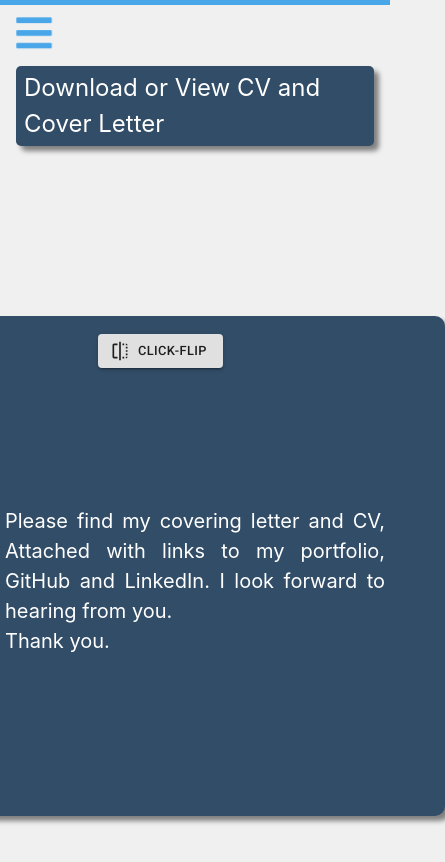
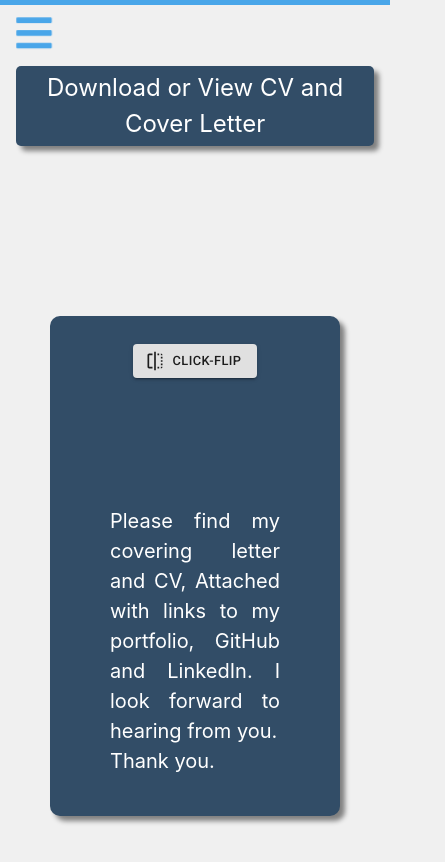
Before and after one commit to niroshanwitharana/My-React-Portfolio, a React (Create React App) app: page /documents in a window 390 px wide. Shown: the top 862 px of the page, 445 px wide, since content can reach past the window. Built offline with nearby package versions, Linux system fonts and the light colour scheme.

Commit message:
updated media queries

```diff
--- a/src/components/Documents/Documents.css
+++ b/src/components/Documents/Documents.css
@@ -7,7 +7,7 @@
     padding: 10px;
   }
 
-.docContainer{
+.Documents{
   height: 100%;
 }
 
@@ -104,11 +104,34 @@
 
 /* Extra small devices (phones, 600px and down) */
 @media only screen and (max-width: 600px) {
+  .downloadDocs{
+    width: 100%;
+  }
 
-  .docLable > label {
+  .docLable>label {
   font-size: 1.5rem;
   }
-  .c{
-    margin: 5px;
+  .front, .back{
+    padding: 10px;
+    width: 290px;
+    height: 100%;
+    text-align: center;
   }
+  .Documents{
+    text-align: center;
+  }
+  .clickFlip {
+
 }
+.clickFlip{
+  top: 20px;
+  margin-left: 0px;
+  left: 25%;
+}
+.clickFlipBack {
+  bottom: 20px;
+  margin-left: 0px;
+  left: 25%;
+  width: auto;
+}
+}
--- a/src/components/Documents/Documents.js
+++ b/src/components/Documents/Documents.js
@@ -21,7 +21,7 @@ function Documents() {
   };
 
   return (
-    <div className="docContainer">
+    <div className="Documents">
       <div className="docLable">
         <label htmlFor="edu">Download or View CV and Cover Letter</label>
       </div>
```
Also changed, not shown: 1 other file (tests, documents, lock files or other folders).
